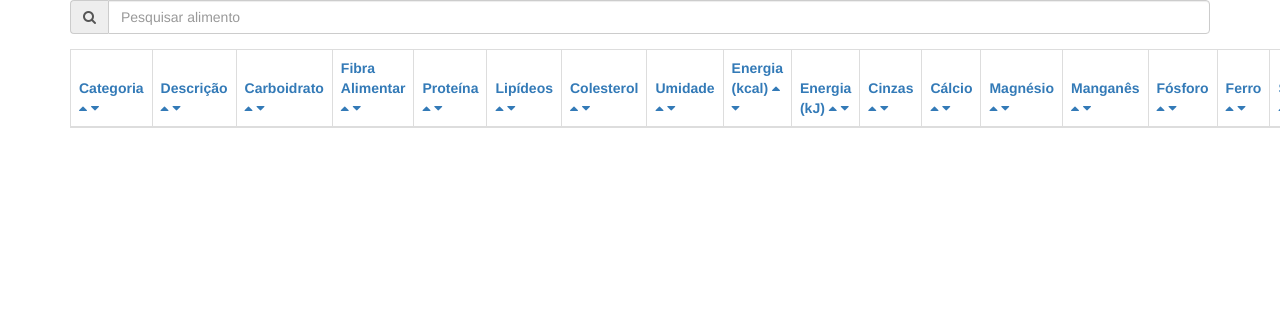
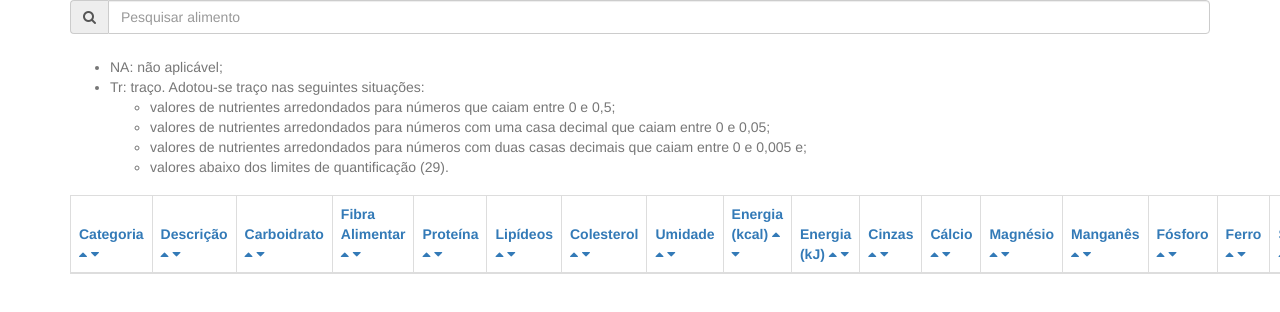
Before and after one commit to LucasZeta/lucaszeta.com, a plain HTML site: page taco/index.html in a window 1280 px wide. Shown: the top 312 px of the page. Drawn offline with nearby package versions, Linux system fonts and the light colour scheme.

Commit message:
Added table caption

```diff
--- a/taco/index.html
+++ b/taco/index.html
@@ -256,6 +256,21 @@
                     <td>{{ alimento.vitaminaC }}</td>
                 </tr>
             </tbody>
+
+            <caption class="text-left">
+                <ul>
+                    <li><span>NA: não aplicável;</span></li>
+                    <li>
+                        <span>Tr: traço. Adotou-se traço nas seguintes situações:</span>
+                        <ul>
+                            <li><span>valores de nutrientes arredondados para números que caiam entre 0 e 0,5;</span></li>
+                            <li><span>valores de nutrientes arredondados para números com uma casa decimal que caiam entre 0 e 0,05;</span></li>
+                            <li><span>valores de nutrientes arredondados para números com duas casas decimais que caiam entre 0 e 0,005 e;</span></li>
+                            <li><span>valores abaixo dos limites de quantificação (29).</span></li>
+                        </ul>
+                    </li>
+                </ul>
+            </caption>
         </table>
     </div>
 </body>
```
